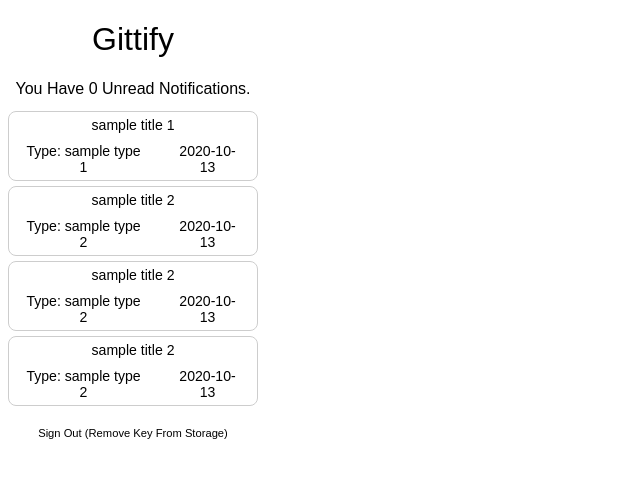
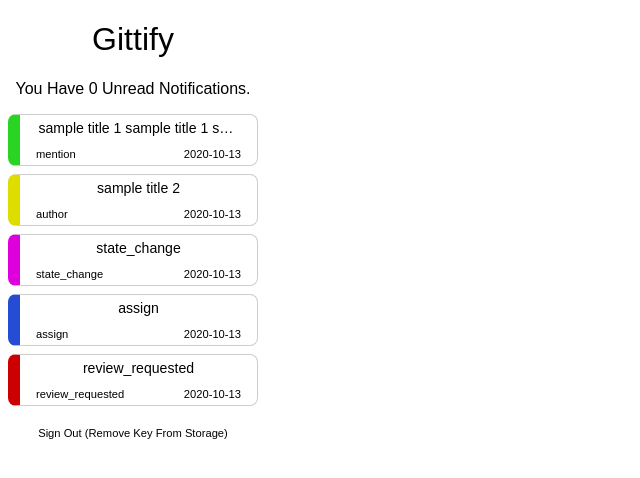
Before and after one commit to C17AN/Gittify, a React (Create React App) app: page / in a window 1280 px wide. Shown: the top 478 px of the page, without its empty margins (0-640 px from the left). Built offline with nearby package versions, Linux system fonts and the light colour scheme; a web font is replaced by a local one.

Commit message:
color sign added

```diff
--- a/src/components/Notification/Notification.css
+++ b/src/components/Notification/Notification.css
@@ -6,32 +6,75 @@
   justify-content: space-between;
   align-items: center;
   border: 1px solid #cdcdcd;
-  margin: 5px 0;
+  margin: 8px 0;
   cursor: pointer;
   border-radius: 8px;
+  height: 50px;
+}
+
+.author {
+  border-left: 12px solid #dddd00;
+}
+
+.state_change {
+  border-left: 12px solid #dd00dd;
+}
+
+.mention {
+  border-left: 12px solid #2ad424;
+}
+
+.assign {
+  border-left: 12px solid #244dd4;
+}
+
+.review_requested {
+  border-left: 12px solid #cc0000;
+}
+
+.subscribed {
+  border-left: 12px solid #cc7700;
+}
+
+.invitation {
+  border-left: 12px solid #6900cc;
+}
+
+.team_mention {
+  border-left: 12px solid #00cc3d;
+}
+
+.comment {
+  border-left: 12px solid #1a0aac;
 }
 
 .Notification__container:hover {
   transition: 0.3s ease-out;
-  transform: scale(1.02);
+  transform: scale(1.01);
 }
 
 .Notification__secondLine {
   display: flex;
   flex-direction: row;
+  justify-content: space-between;
+  width: 100%;
 }
 
 .Notification__title {
+  overflow: hidden;
+  max-width: 200px;
+  white-space: nowrap;
+  text-overflow: ellipsis;
   font-size: 0.88rem;
   margin: 5px 1rem;
 }
 
 .Notification__type {
   margin: 5px 1rem;
-  font-size: 0.88rem;
+  font-size: 0.7rem;
 }
 
 .Notification__date {
-  font-size: 0.88rem;
+  font-size: 0.7rem;
   margin: 5px 1rem;
 }
--- a/src/components/Notification/Notification.js
+++ b/src/components/Notification/Notification.js
@@ -11,10 +11,10 @@ function Notification({ title, type, date, url }) {
         rel="noopener noreferrer"
         style={{ textDecoration: "none", color: "black" }}
       >
-        <div className="Notification__container">
+        <div className={`Notification__container ${type}`}>
           <div className="Notification__title">{title}</div>
           <div className="Notification__secondLine">
-            <div className="Notification__type">Type: {type}</div>
+            <div className="Notification__type">{type}</div>
             <div className="Notification__date">{date}</div>
           </div>
         </div>
--- a/src/components/Notifications/Notifications.js
+++ b/src/components/Notifications/Notifications.js
@@ -41,33 +41,45 @@ function Notifications({ stateList = [], setSignOut, dispatchNotiList }) {
       </div>
       <div className="Notifications__container">
         <Notification
-          title={"sample title 1"}
-          type={"sample type 1"}
+          title={"sample title 1 sample title 1 sample title 1 sample title 1"}
+          type={"mention"}
           date={"2020-10-13"}
         />
 
         <Notification
           title={"sample title 2"}
-          type={"sample type 2"}
+          type={"author"}
           date={"2020-10-13"}
         />
 
         <Notification
-          title={"sample title 2"}
-          type={"sample type 2"}
+          title={"state_change"}
+          type={"state_change"}
           date={"2020-10-13"}
         />
 
+        <Notification title={"assign"} type={"assign"} date={"2020-10-13"} />
         <Notification
-          title={"sample title 2"}
-          type={"sample type 2"}
+          title={"review_requested"}
+          type={"review_requested"}
           date={"2020-10-13"}
         />
         <Notification
-          title={"sample title 2"}
-          type={"sample type 2"}
+          title={"subscribed"}
+          type={"subscribed"}
           date={"2020-10-13"}
         />
+        <Notification
+          title={"invitation"}
+          type={"invitation"}
+          date={"2020-10-13"}
+        />
+        <Notification
+          title={"team_mention"}
+          type={"team_mention"}
+          date={"2020-10-13"}
+        />
+        <Notification title={"comment"} type={"comment"} date={"2020-10-13"} />
       </div>
       {stateList.Noti.map((el) => {
         const {
```
